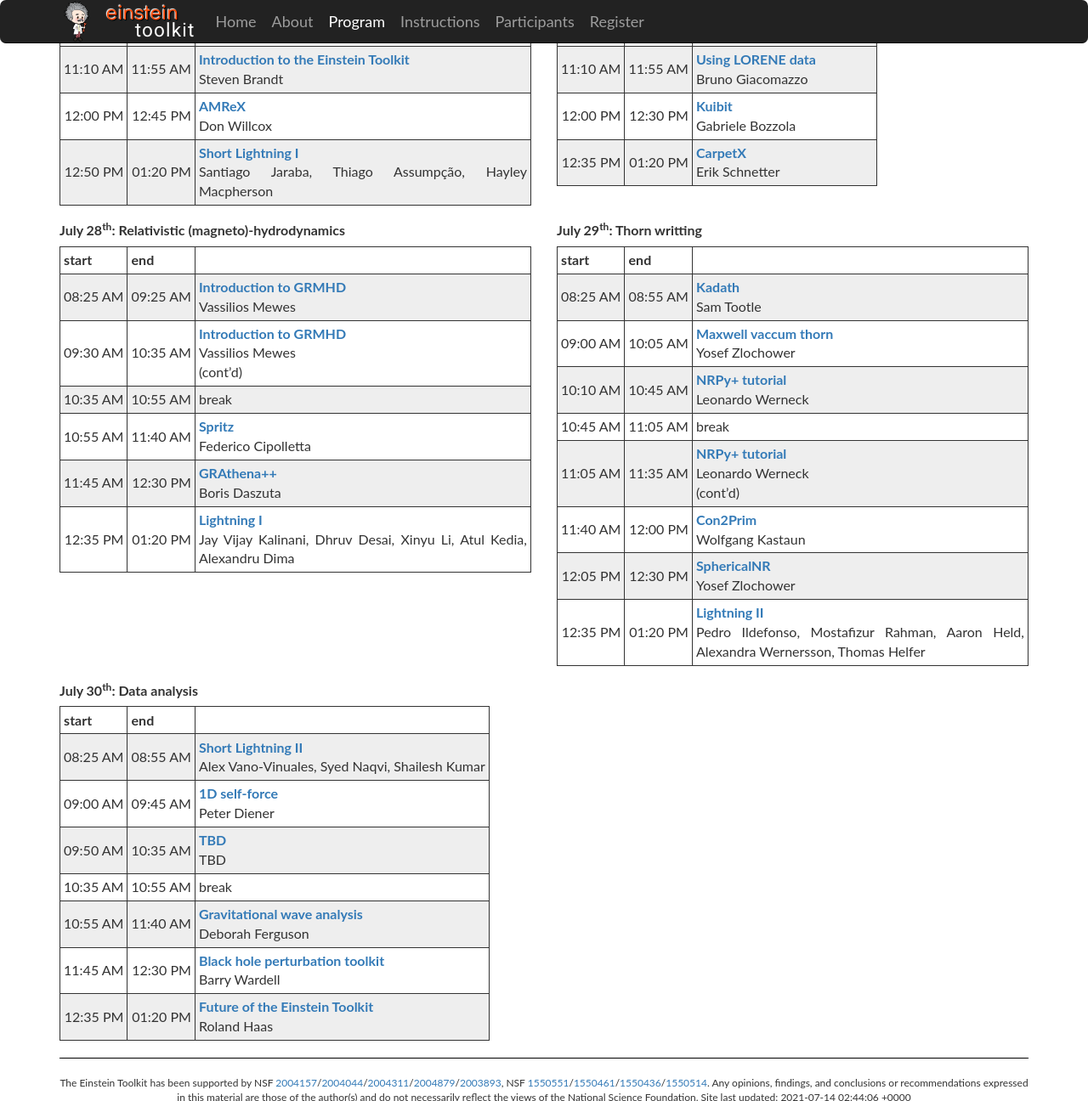
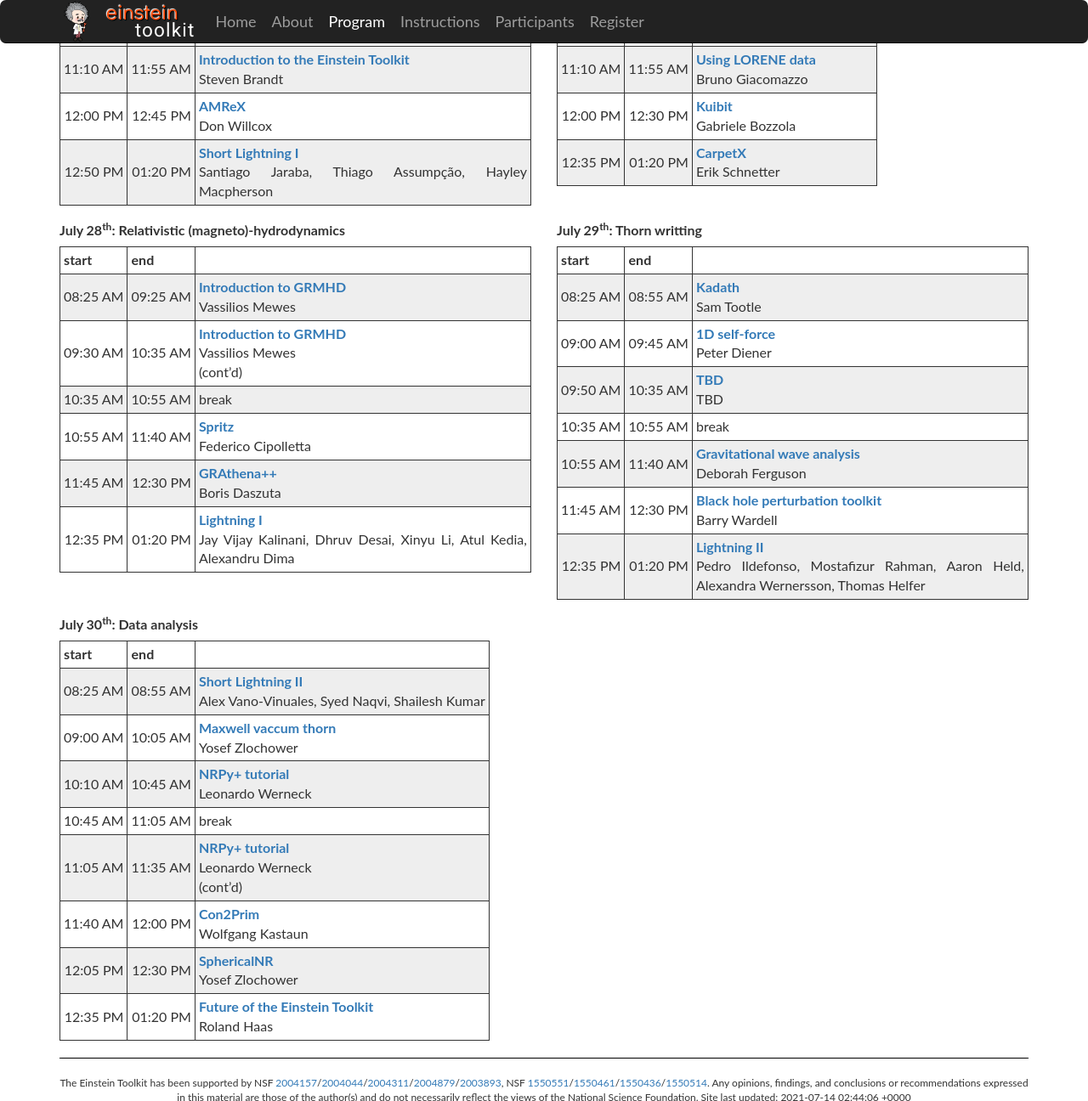
Before and after one commit to EinsteinToolkit/et2021uiuc, a Jekyll site: the page built from program.md, in a window 1280 px wide and 1400 px high, scrolled down 1189 px, cut to the strip 0-1296 px from the top of the window. Shown: the whole strip at 85% size. Built offline with Jekyll 4.4.1, drawn with Linux system fonts in a browser that asks for light colours; some of the changed lines change nothing that is shown; some of the changed text lies outside the part shown.

Commit message:
lectures: swap most of Thu and Fri
avoids conflicts that have devlelped with conflicting appointments

```diff
--- a/program.md
+++ b/program.md
@@ -50,6 +50,16 @@ day3:
 day4:
   - SamTootle:
       duration: 30
+  - PeterDiener
+  - TBD
+  - break
+  - DeborahFerguson
+  - BarryWardell
+  - Lightning2
+
+day5:
+  - ShortLightning2:
+      duration: 30
   - YosefZlochower:
       duration: 65
   - LeoWerneck:
@@ -61,16 +71,6 @@ day4:
       duration: 20
   - YosefZlochower2:
       duration: 25
-  - Lightning2
-
-day5:
-  - ShortLightning2:
-      duration: 30
-  - PeterDiener
-  - TBD
-  - break
-  - DeborahFerguson
-  - BarryWardell
   - FutureOfTheET
 
 ---
```
